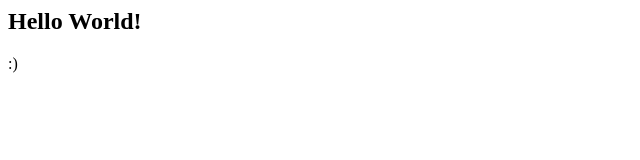
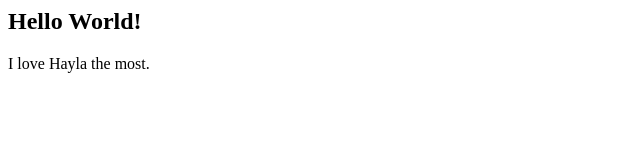
Before and after one commit to l0gnes/lognes.xyz, a plain HTML site: page index.html in a window 1280 px wide. Shown: the whole page, without its empty margins (0-640 px from the left). Drawn offline with Linux system fonts and the light colour scheme.

Commit message:
spitting facts

```diff
--- a/index.html
+++ b/index.html
@@ -3,6 +3,6 @@
   </head>
   <body>
     <h2>Hello World!</h2>
-    <p>:)</p>
+    <p>I love Hayla the most.</p>
   </body>
 </html>
```
